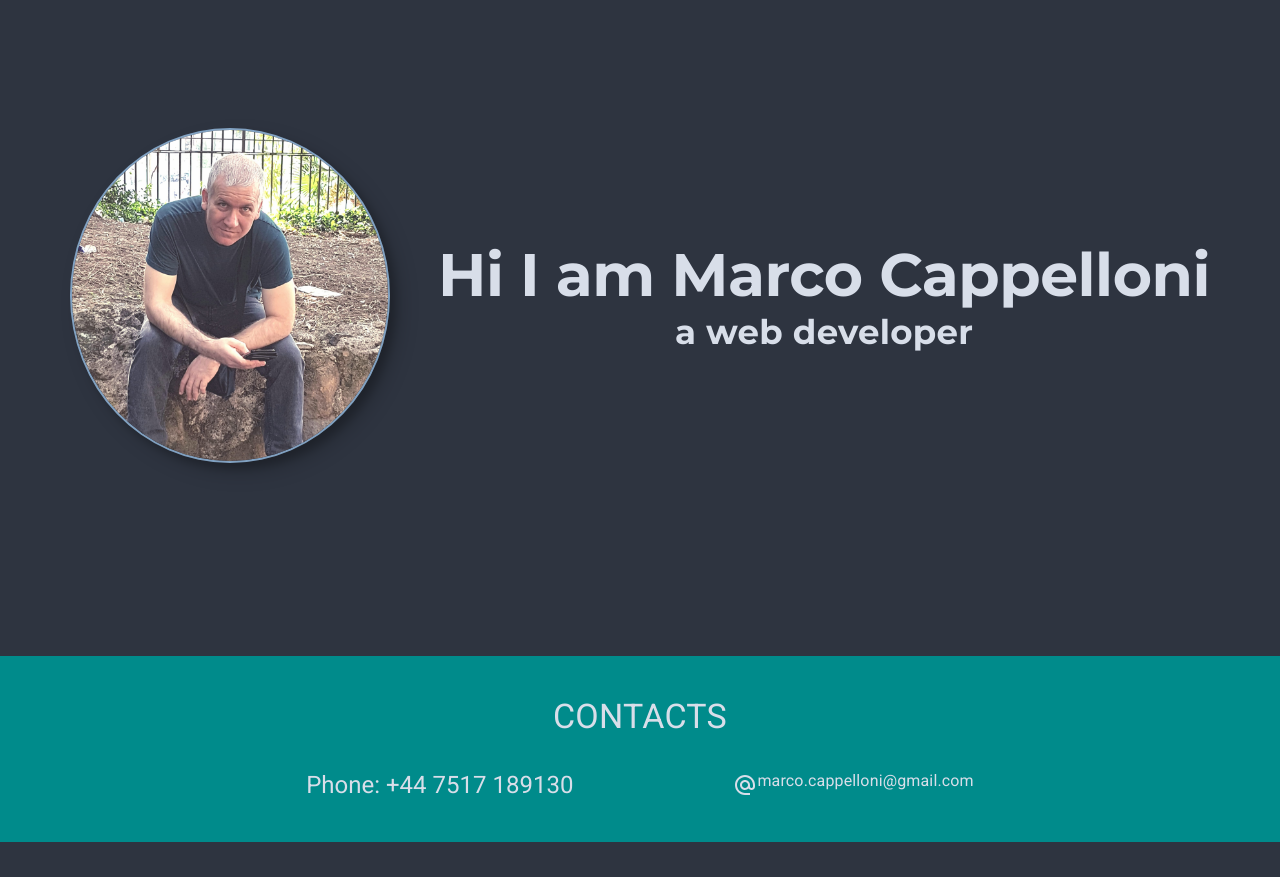
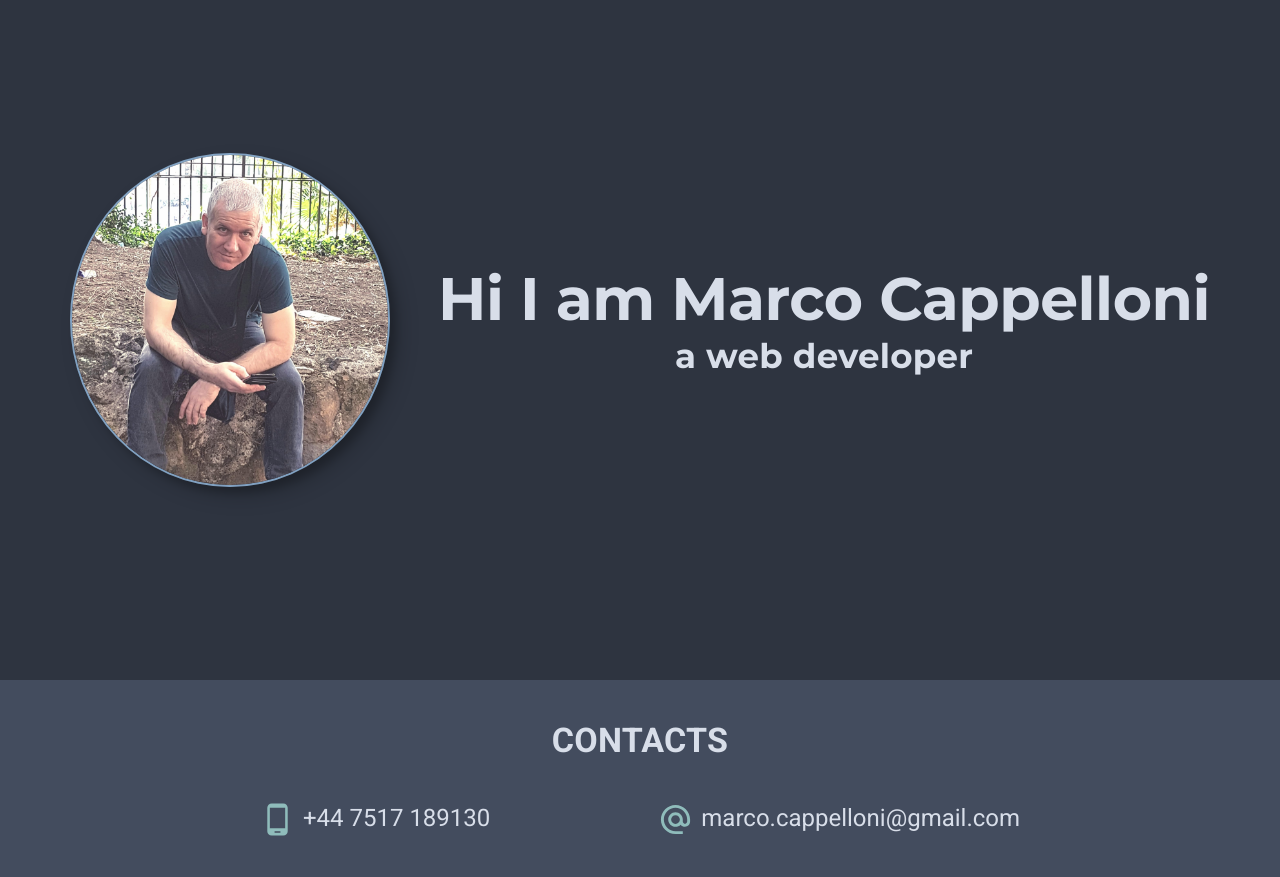
Before and after one commit to marcocappelloni/portfolio, a React (Create React App) app: page / in a window 1280 px wide. Shown: the part 140-1017 px from the top of the page. Before the commit the page ends 982 px from the top, so only its background shows below. Built offline with nearby package versions, Linux system fonts and the light colour scheme.

Commit message:
fixed few problems especially in the contacts area

```diff
--- a/src/components/centrals/Central.js
+++ b/src/components/centrals/Central.js
@@ -5,7 +5,7 @@ import Contacts from "./contacts/Contacts";
 
 const Central = () => {
   return (
-    <div>
+    <div style={{ marginTop: 100 }}>
       <About />
       {/* <Studies />
       <Projects /> */}
--- a/src/components/centrals/contacts/Contacts.js
+++ b/src/components/centrals/contacts/Contacts.js
@@ -1,14 +1,17 @@
-import { styled } from "@mui/material/styles";
+import { styled, useTheme } from "@mui/material/styles";
 import Box from "@mui/material/Box";
-// import Container from "@mui/material/Container";
 import Typography from "@mui/material/Typography";
 import AlternateEmailIcon from "@mui/icons-material/AlternateEmail";
+import PhoneAndroidIcon from "@mui/icons-material/PhoneAndroid";
 import Link from "@mui/material/Link";
 
 const ExternalContainer = styled(Box)`
   padding: 40px 0;
-  /* font-size: 24px; */
-  background-color: darkcyan;
+  background-color: ${(props) => props.bg};
+  & > .MuiTypography-h4 {
+    padding-bottom: 40px;
+    font-weight: bold;
+  }
 `;
 
 const InnerBox = styled(Box)`
@@ -17,17 +20,18 @@ const InnerBox = styled(Box)`
 `;
 
 const Contacts = () => {
+  const theme = useTheme();
+
   return (
-    <ExternalContainer>
-      <Typography variant="h4" sx={{ paddingBottom: 4 }}>
-        CONTACTS
-      </Typography>
+    <ExternalContainer bg={theme.palette.primary.contrastText}>
+      <Typography variant="h4">CONTACTS</Typography>
       <InnerBox>
+        <PhoneAndroidIcon color="info" fontSize="large" sx={{ my: "auto", mr: 1 }} />
         <Typography variant="h5" sx={{ paddingRight: 20 }}>
-          Phone: +44 7517 189130
+          +44 7517 189130
         </Typography>
-        <AlternateEmailIcon sx={{ my: "auto" }} />
-        <Link href="#a" color="inherit" underline="none">
+        <AlternateEmailIcon color="info" fontSize="large" sx={{ my: "auto", mx: 1 }} />
+        <Link variant="h5" href="#a" color="inherit" underline="none">
           marco.cappelloni@gmail.com
         </Link>
       </InnerBox>
--- a/src/components/header/AppBar.js
+++ b/src/components/header/AppBar.js
@@ -25,7 +25,7 @@ function ResponsiveAppBar() {
   };
 
   return (
-    <AppBar position="static">
+    <AppBar position="fixed">
       <Container maxWidth="xl">
         <Toolbar disableGutters>
           <Logo variant="h2" visible="md" />
--- a/src/components/styled/Photo.styled.js
+++ b/src/components/styled/Photo.styled.js
@@ -16,6 +16,7 @@ const StyledImage = styled.img`
   box-shadow: 6px 6px 8px 0 rgba(0, 0, 0, 0.2), 10px 10px 20px 0 rgba(0, 0, 0, 0.19);
   border: 2px solid ${(pros) => pros.borderCol};
   animation: ${appearing} 2s linear 1s both;
+  z-index: -1;
 `;
 
 function MyPhoto() {
```
